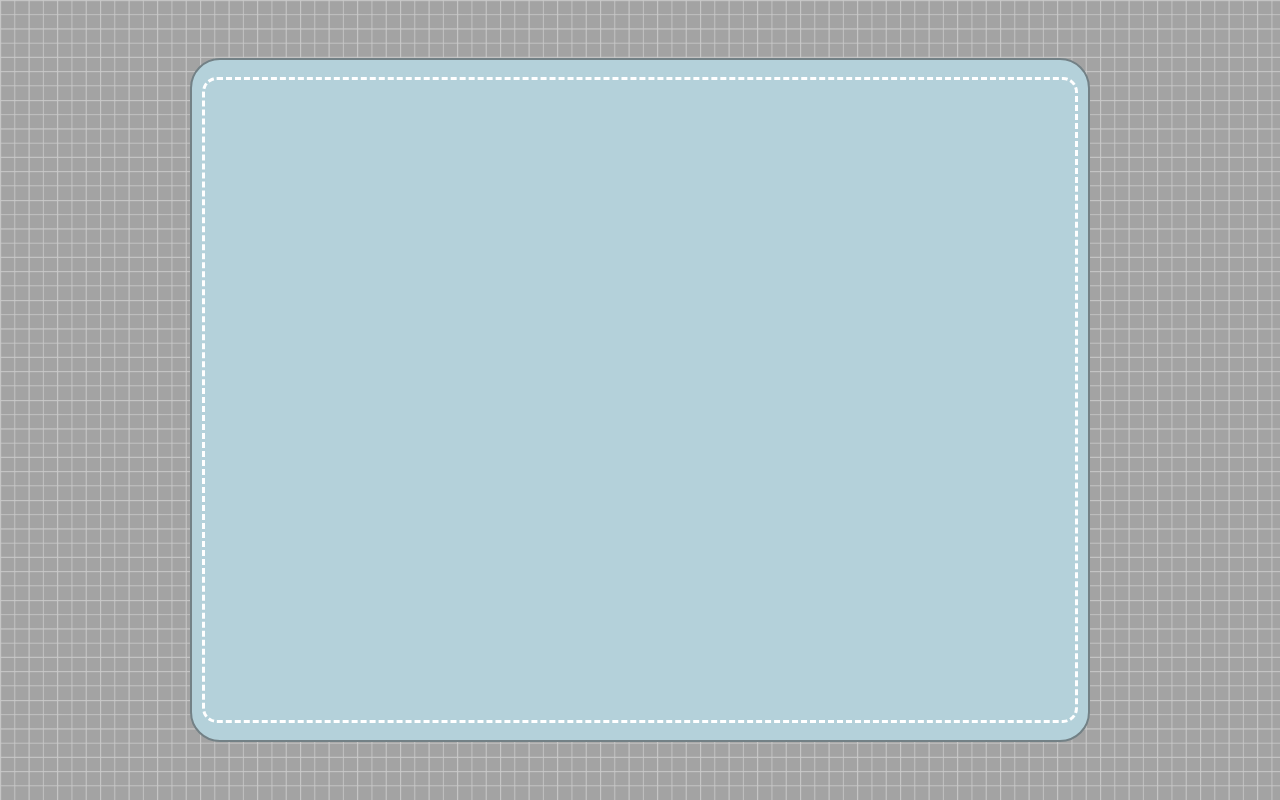
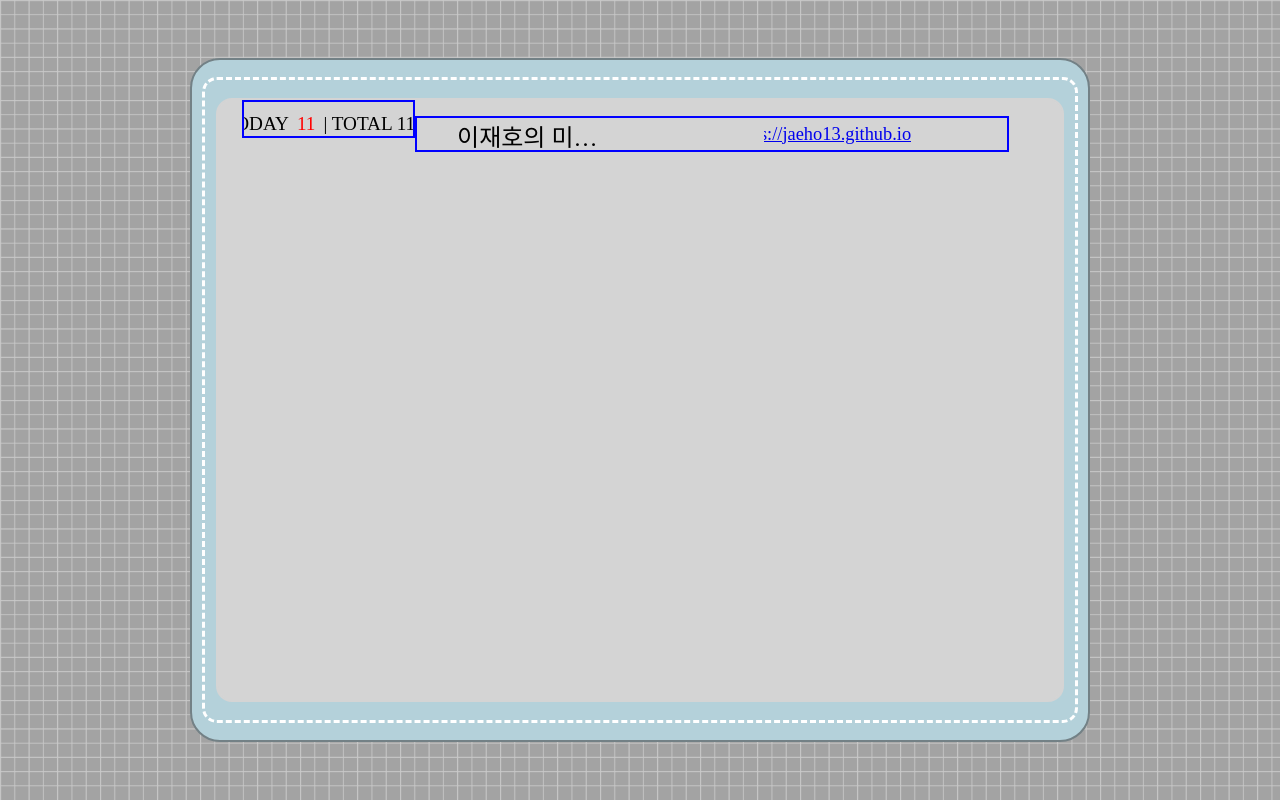
Before and after one commit to jaeho13/Cyworld, a React (Create React App) app in the folder CYWORLD/: page / in a window 1280 px wide. Built offline with nearby package versions, Linux system fonts and the light colour scheme.

Commit message:
0430 홈페이지 스타일 변경

```diff
--- a/CYWORLD/src/Components/Home.jsx
+++ b/CYWORLD/src/Components/Home.jsx
@@ -17,19 +17,23 @@ const Home = () => {
             <BackgroundImage>
                 <BackArea>
                     <BackBorder>
-                        {/* <Main>
-                            <Bind>
-                                <Visit>TODAY <Visit2>11</Visit2> | TOTAL 1113</Visit>
-                                <Bind2>
+                        <BackColor>
+
+
+
+                            <TopTitle>
+                                <LeftTopTitle>TODAY <Visit2>11</Visit2> | TOTAL 1113</LeftTopTitle>
+                                <RightTopTitle>
                                     <HomePage>이재호의 미니홈피</HomePage>
                                     <Link>
                                         <a href="https://jaeho13.github.io">https://jaeho13.github.io</a>
                                     </Link>
-                                </Bind2>
-                            </Bind>
+                                </RightTopTitle>
+                            </TopTitle>
+
 
                             <Bind3>
-                                <Left>
+                                {/* <Left>
                                     <LeftTop>
                                         <LeftTopImage src="/background/Picture.png" alt="profile" />
                                     </LeftTop>
@@ -49,6 +53,7 @@ const Home = () => {
                                         </Choice>
                                     </LeftBottom>
                                 </Left>
+
                                 <Center>
                                     <CenterTop>Commit Status
                                         <CenterTop2>
@@ -60,14 +65,15 @@ const Home = () => {
                                         <CenterBottomImage src="/background/study.png" alt="study" />
                                     </CenterBottom>
                                 </Center>
+
                                 <Right>
                                     <RightButton1 onClick={goToHome}>Home</RightButton1>
                                     <RightButton2 onClick={goToProfile}>Profile</RightButton2>
                                     <RightButton3 onClick={goToProject}>Project</RightButton3>
                                     <RightButton4 onClick={goToContact}>Contact</RightButton4>
-                                </Right>
+                                </Right> */}
                             </Bind3>
-                        </Main> */}
+                        </BackColor>
                     </BackBorder>
                 </BackArea>
             </BackgroundImage>
@@ -107,44 +113,32 @@ const BackBorder = styled.div`
     height: 80vh;
     border: 3.5px dashed white;
     border-radius: 15px;
+    display: flex;
+    justify-content: center;
+    align-items: center;
 `
 
-const Main = styled.div`
+const BackColor = styled.div`
     width: 97%;
-    height: 45rem;
+    height: 75vh;
     border: 2px solid #d4d4d4;
     border-radius: 1rem;
     background-color: #d4d4d4;
-    margin: 0 auto;
-    margin-top: 1rem;
 `
 
-const Bind = styled.div`
+const TopTitle = styled.div`
     display: flex;
     flex-direction: row;
     /* margin-top: 0.8rem; */
 `
 
-const Bind2 = styled.div`
-    width: 70%;
-    display: flex;
-    flex-direction: row;
-    margin-top: 1rem;
-    /* justify-content: space-between; */
-`
-
-const Bind3 = styled.div`
-    display: flex;
-    flex-direction: row;
-`
-
-const Visit = styled.div`
+const LeftTopTitle = styled.div`
     white-space: nowrap;
     overflow: hidden;
     text-overflow: ellipsis;
     width: 20%;
     height: 1.5rem;
-    /* border: 2px solid blue; */
+    border: 2px solid blue;
     margin-left: 1.5rem;
     font-size: 1.2rem;
     padding-top: 10px;
@@ -153,12 +147,22 @@ const Visit = styled.div`
     justify-content: center;
 `
 
+
 const Visit2 = styled.div`
     color: red;
     margin-left: 0.5rem;
     margin-right: 0.5rem;
 `
 
+
+const RightTopTitle = styled.div`
+    width: 70%;
+    display: flex;
+    flex-direction: row;
+    margin-top: 1rem;
+    border: 2px solid blue;
+    /* justify-content: space-between; */
+`
 
 const HomePage = styled.div`
     width: 80%;
@@ -187,6 +191,13 @@ const Link = styled.div`
     text-overflow: ellipsis;
     color: #3B87AB
 `
+
+
+const Bind3 = styled.div`
+    display: flex;
+    flex-direction: row;
+`
+
 
 const Left = styled.div`
     width: 20%;
```
